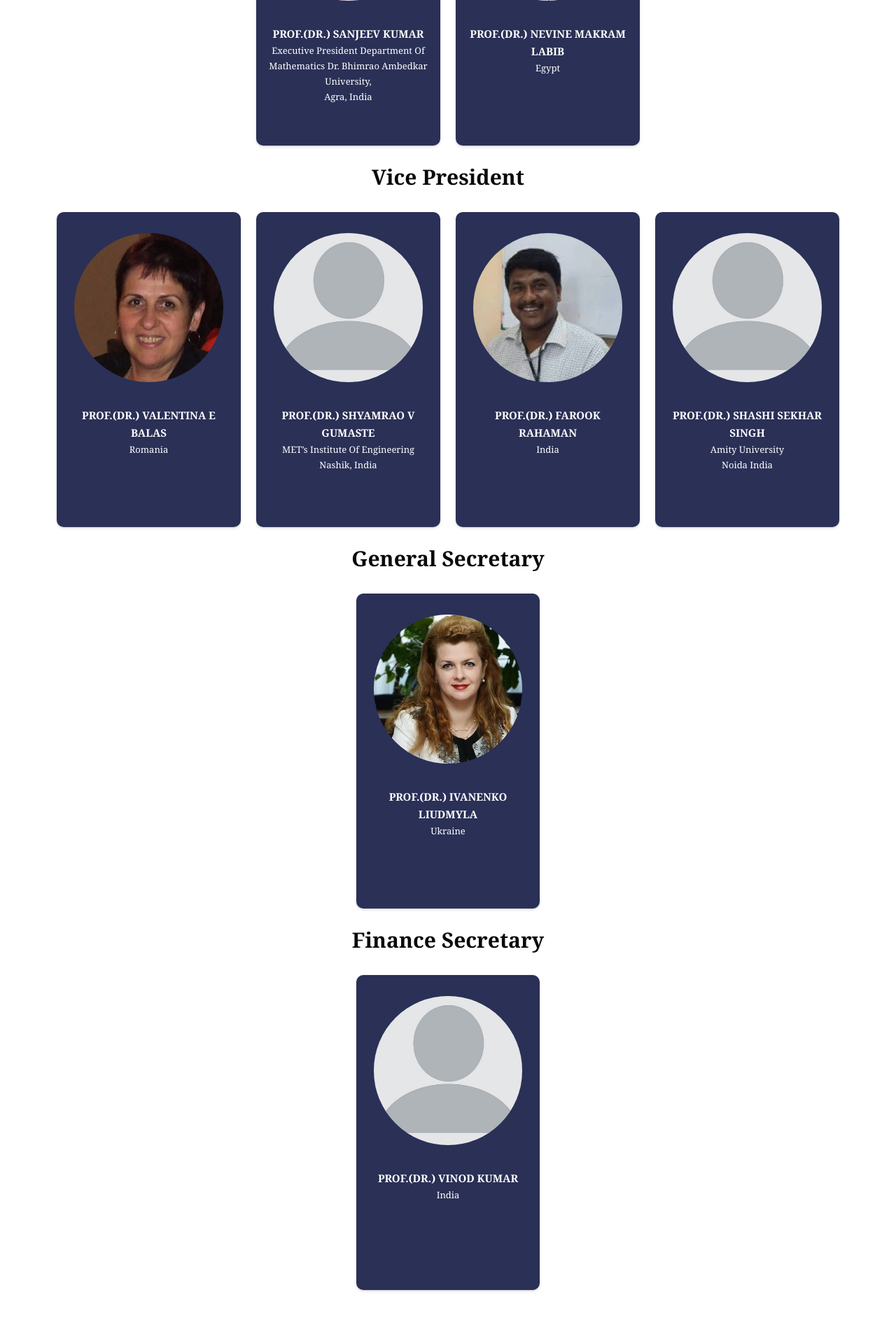
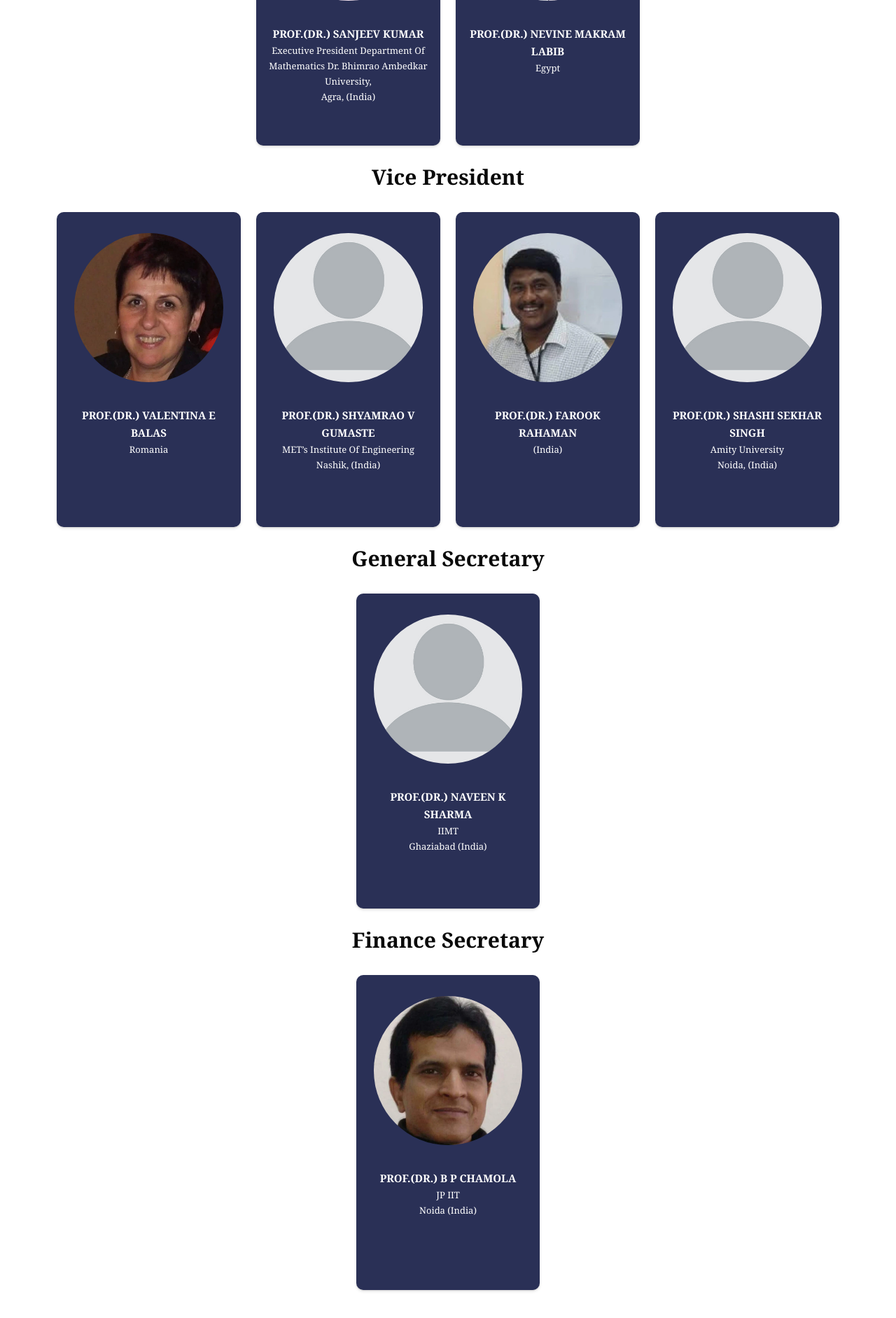
Before and after one commit to gauravsharmadriveit/serfglobal, a PHP site: page /management-team in a window 1280 px wide, after a click on "Executive Committee". Shown: the part 733-2616 px from the top of the page at 70% size. Run offline with PHP 8.4, Linux system fonts and the light colour scheme.

Commit message:
codeupdate

```diff
--- a/header.php
+++ b/header.php
@@ -36,7 +36,7 @@
                   <div class="col-lg-5 text-right">
                      <div class="toolbar-sl-share">
                         <ul>
-                           <li class="opening"> <a href="https://janolijournals.org/" target="_blank" rel="noopener noreferrer"> Paper Submission </a> </li>
+                           <li class="opening"> <a href="https://janolijournals.org/ " target="_blank" rel="noopener noreferrer"> Paper Submission </a> </li>
                         </ul>
                      </div>
                   </div>
--- a/management-team.php
+++ b/management-team.php
@@ -43,7 +43,7 @@
                               </div>
                               <h3 class="title">Prof.(Dr.) Anirudh Pradhan</h3>
                               <span class="post">Director, CCASS, GLA University </span>
-                              <span class="d-block country_name">India</span>
+                              <span class="d-block country_name">(India)</span>
                            </div>
                         </div>
                         <div class="col-sm-12 col-md-3 col-lg-3">
@@ -97,21 +97,21 @@
                         <div class="col-sm-12 col-md-3 col-lg-3">
                            <div class="our-team mt-3">
                               <div class="pic">
-                                 <img src="assets/img/team/user.jpg">
+                                 <img src="assets/img/team/manoj-dubey.webp">
                               </div>
                               <h3 class="title">Prof.(Dr.) Manoj Dubey</h3>
                               <span class="post">IPS Academy</span>
-                              <span class="d-block country_name">Indore, India</span>
+                              <span class="d-block country_name">Indore, (India)</span>
                            </div>
                         </div>
                         <div class="col-sm-12 col-md-3 col-lg-3">
                            <div class="our-team mt-3">
                               <div class="pic">
-                                 <img src="assets/img/team/user.jpg">
+                                 <img src="assets/img/team/vivek-raich.webp">
                               </div>
                               <h3 class="title">Prof.(Dr.) Vivek Raich</h3>
                               <span class="post">PG Holkar College </span>
-                              <span class="d-block country_name">Indore, India</span>
+                              <span class="d-block country_name">Indore, (India)</span>
                            </div>
                         </div>
                      </div>
@@ -130,7 +130,7 @@
                               </div>
                               <h3 class="title">Prof.(Dr.) Sanjeev Kumar</h3>
                               <span class="post">Executive President Department of Mathematics Dr. Bhimrao Ambedkar University,</span>
-                              <span class="d-block country_name">Agra, India</span>
+                              <span class="d-block country_name">Agra, (India)</span>
                            </div>
                         </div>
                         <div class="col-sm-12 col-md-3 col-lg-3">
@@ -164,7 +164,7 @@
                               </div>
                               <h3 class="title">Prof.(Dr.) Shyamrao V Gumaste</h3>
                               <span class="post">MET’s Institute of Engineering</span>
-                              <span class="d-block country_name">Nashik, India</span>
+                              <span class="d-block country_name">Nashik, (India)</span>
                            </div>
                         </div>
                         <div class="col-sm-12 col-md-3 col-lg-3">
@@ -173,7 +173,7 @@
                                  <img src="assets/img/team/dr-rahman.webp">
                               </div>
                               <h3 class="title">Prof.(Dr.) Farook Rahaman</h3>
-                              <span class="d-block country_name">India</span>
+                              <span class="d-block country_name">(India)</span>
                            </div>
                         </div>
                         <div class="col-sm-12 col-md-3 col-lg-3">
@@ -183,7 +183,7 @@
                               </div>
                               <h3 class="title">Prof.(Dr.) Shashi Sekhar Singh</h3>
                               <span class="post">Amity University</span>
-                              <span class="d-block country_name"> Noida India</span>
+                              <span class="d-block country_name"> Noida, (India)</span>
                            </div>
                         </div>
                         <div class="col-md-12">
@@ -194,11 +194,11 @@
                         <div class="col-sm-12 col-md-3 col-lg-3">
                            <div class="our-team mt-3">
                               <div class="pic">
-                                 <img src="assets/img/team/Ivanenko-Liudmyla-mam.webp">
+                                 <img src="assets/img/team/user.jpg">
                               </div>
-                              <h3 class="title">Prof.(Dr.) Ivanenko Liudmyla</h3>
-                              <!-- <span class="post">Amity University</span>-->
-                              <span class="d-block country_name"> Ukraine</span>
+                              <h3 class="title">Prof.(Dr.) Naveen K Sharma</h3>
+                              <span class="post">IIMT </span>
+                              <span class="d-block country_name">Ghaziabad (India)</span>
                            </div>
                         </div>
                         <div class="col-md-12">
@@ -209,11 +209,11 @@
                         <div class="col-sm-12 col-md-3 col-lg-3">
                            <div class="our-team mt-3">
                               <div class="pic">
-                                 <img src="assets/img/team/user.jpg">
+                                 <img src="assets/img/team/b-p-chamola.webp">
                               </div>
-                              <h3 class="title">Prof.(Dr.) Vinod Kumar</h3>
-                              <!-- <span class="post">Amity University</span>-->
-                              <span class="d-block country_name"> India</span>
+                              <h3 class="title">Prof.(Dr.) B P Chamola</h3>
+                              <span class="post">JP IIT</span>
+                              <span class="d-block country_name">Noida (India)</span>
                            </div>
                         </div>
                      </div>
@@ -226,8 +226,8 @@
                                  <img src="assets/img/team/dr-narendra-kumar.webp">
                               </div>
                               <h3 class="title">Dr. Narendra Kumar (Member, Planning)</h3>
-                              <span class="post">NIMS University, Jaipur</span>
-                              <span class="d-block country_name">India</span>
+                              <span class="post">NIMS University</span>
+                              <span class="d-block country_name">Jaipur, (India)</span>
                            </div>
                         </div>
                         <div class="col-sm-12 col-md-3 col-lg-3">
@@ -266,8 +266,8 @@
                                  <img src="assets/img/team/mahesh-joshi.webp">
                               </div>
                               <h3 class="title">Prof.(Dr.) Mahesh Joshi</h3>
-                              <span class="post">Manipal University Jaipur</span>
-                              <span class="d-block country_name"> India </span>
+                              <span class="post">Manipal University </span>
+                              <span class="d-block country_name">(Jaipur), India </span>
                            </div>
                         </div>
                      </div>
```
Also changed, not shown: assets/img/team/manoj-dubey.webp (added), assets/img/team/vivek-raich.webp (added).
